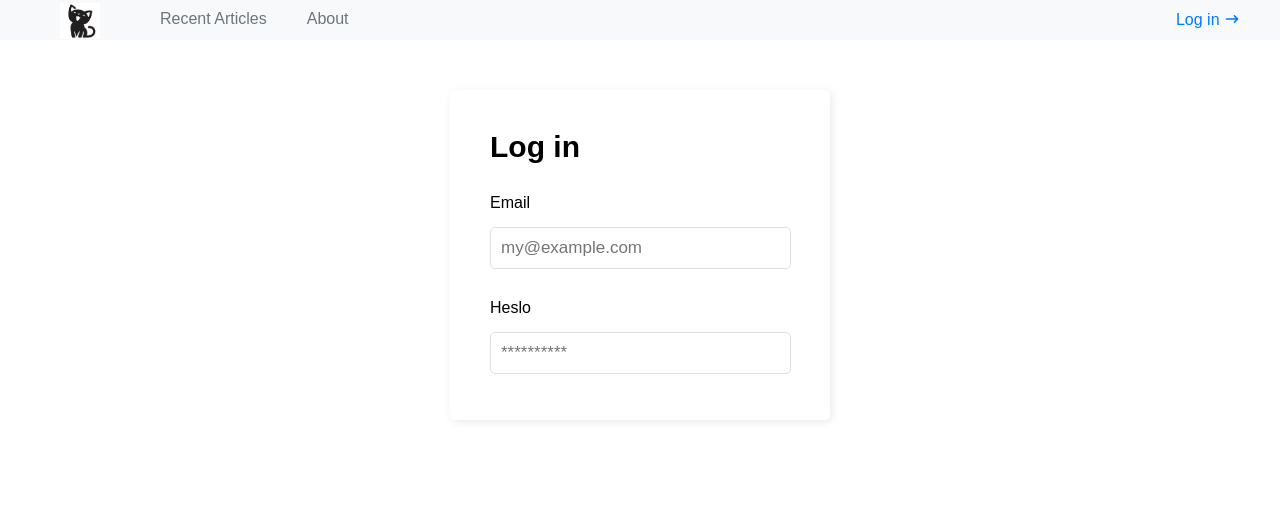
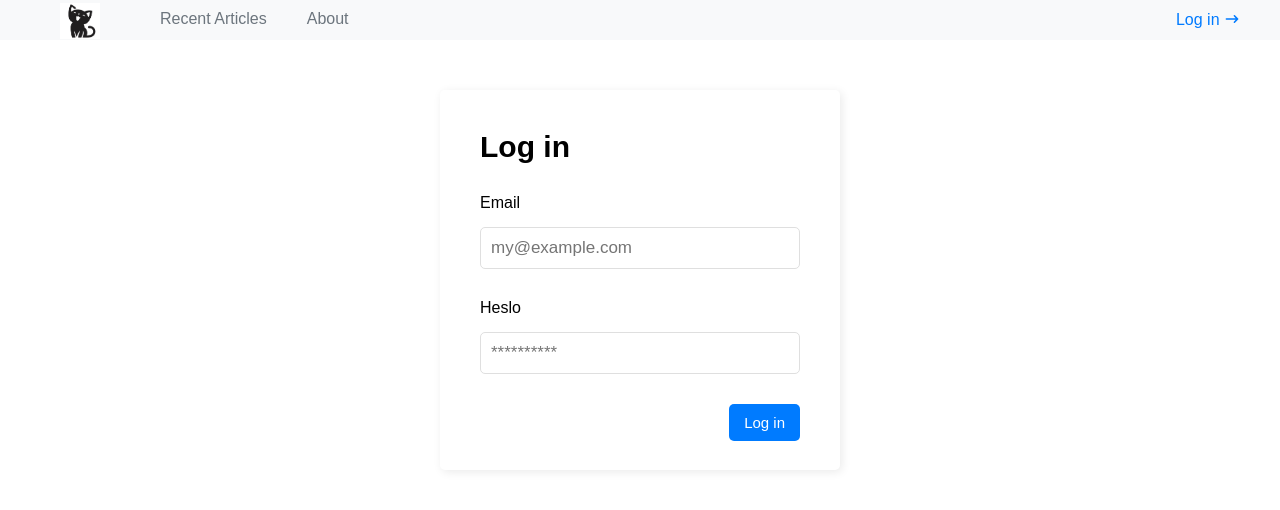
Before and after one commit to Naiio97/blog_app, a React (Vite) app: page /login in a window 1280 px wide. Shown: the top 510 px of the page. Built offline with nearby package versions, Linux system fonts and the light colour scheme.

Commit message:
add button

```diff
--- a/src/pages/Login.tsx
+++ b/src/pages/Login.tsx
@@ -13,6 +13,7 @@ const Login = () => {
           <label>Heslo</label><br />
           <input type="password" placeholder="**********"></input>
         </div>
+        <button>Log in</button>
       </form>
     </div>
   )
--- a/src/style/login.scss
+++ b/src/style/login.scss
@@ -14,8 +14,8 @@
 }
 
 .login-form {
-  width: 300px;
-  height: 250px;
+  width: 320px;
+  height: 300px;
   padding: 40px;
   border-radius: 5px;
   box-shadow: 2px 2px 10px #EAEAEA;
@@ -34,4 +34,15 @@
     font-size: 17px;
     padding: 10px;
   }
+
+  button {
+    display: flex;
+    background-color: $link-color;
+    color: white;
+    font-size: 15px;
+    padding: 10px 15px;
+    border-radius: 5px;
+    border: none;
+    float: right;
+  }
 }
```
